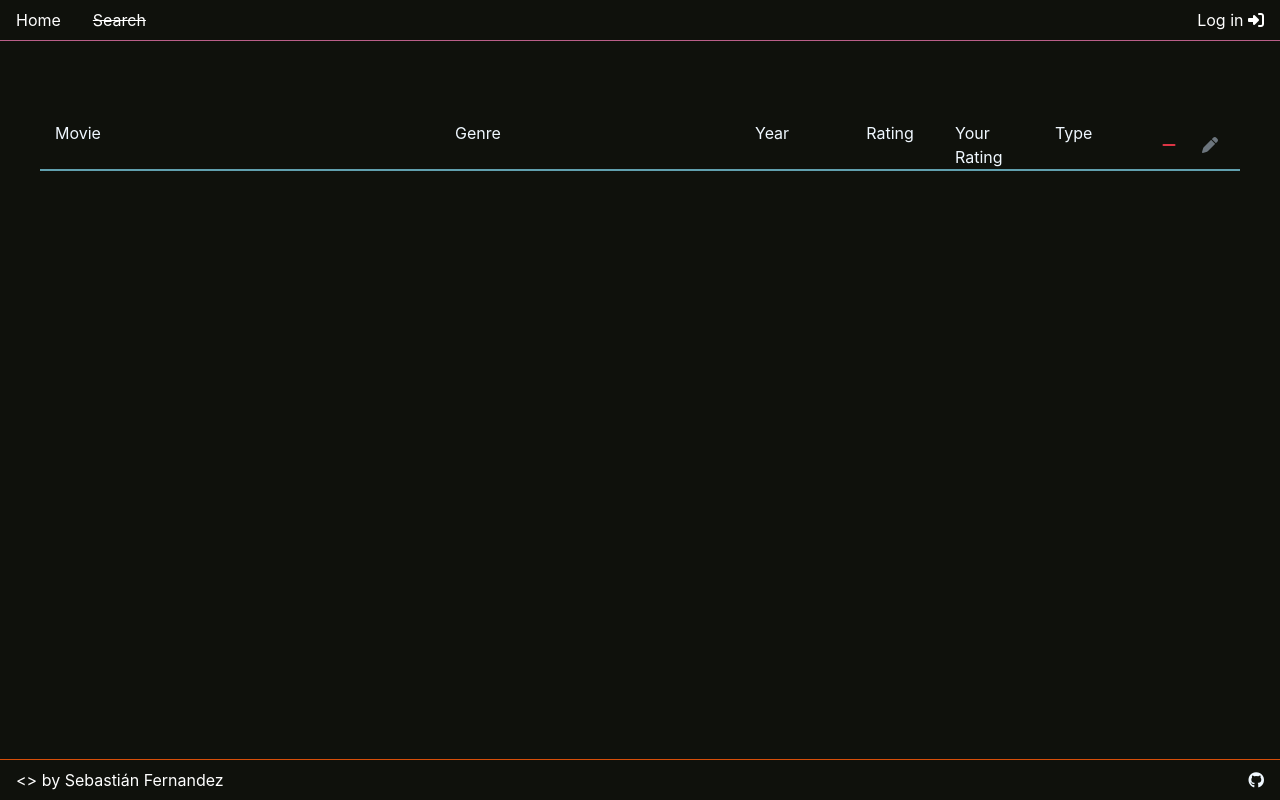
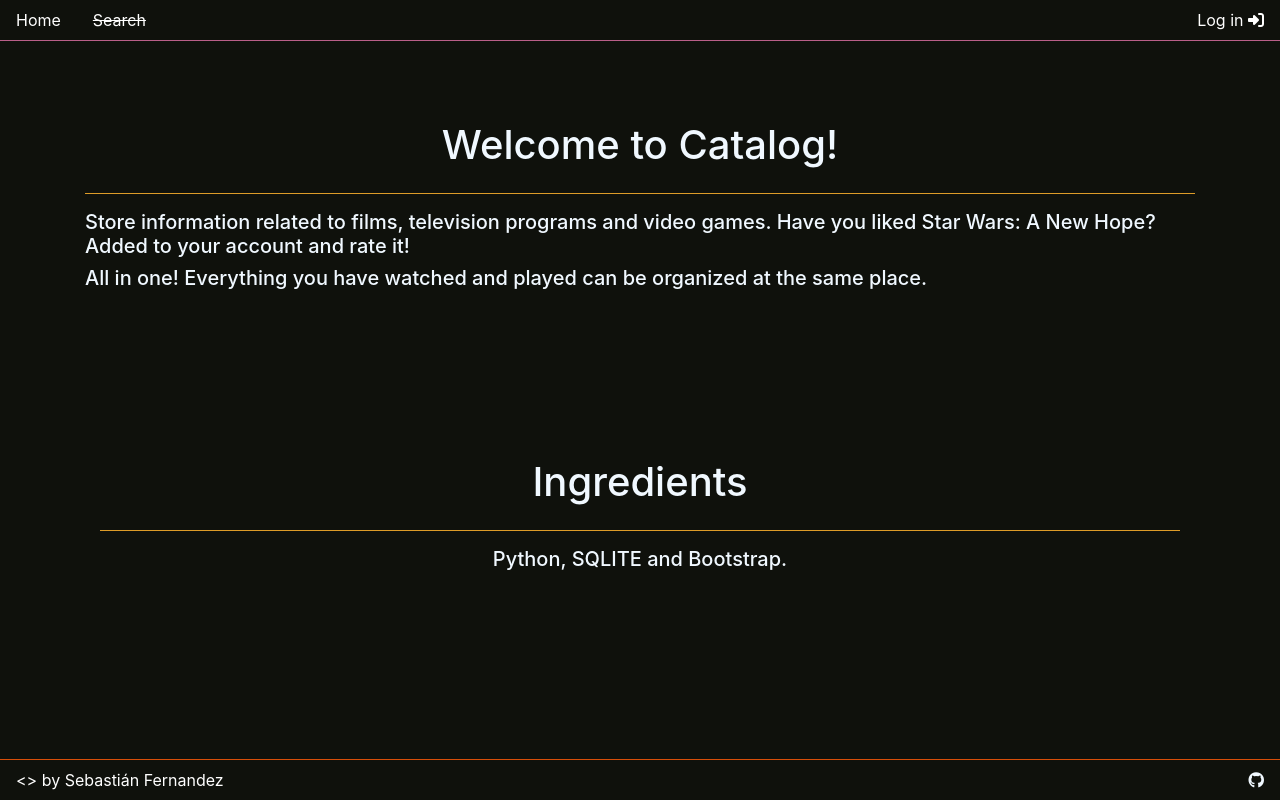
Before and after one commit to SebFernandez/Catalog, a Flask app: page / in a window 1280 px wide. Run offline with Flask 2, Linux system fonts and the light colour scheme; some libraries are stand-ins or nearby versions.

Commit message:
Preparing final details.

```diff
--- a/application/static/style.css
+++ b/application/static/style.css
@@ -9,6 +9,10 @@
     margin-right: 5vh;
 }
 
+#home   {
+    background-color: #F6AE2D;
+}
+
 .nav.fixed-bottom.footer {
     margin-top: 15%;
     border-top: 1px solid #D74E09;
@@ -17,6 +21,15 @@
 .nav.header    {
     border-bottom: 1px solid #B95F89;
     width: 100%;
+}
+
+.row.home   {
+    margin-left: 0;
+    margin-right: 0;
+}
+
+#tech   {
+    margin-top: 20vh;
 }
 
 .row.head{
@@ -78,7 +91,7 @@
     color: aliceblue;
 }
 
-hr  {
+#login  {
     background-color: #B6C649;
     margin-top: 7.7vh;
 }
--- a/application/templates/index.html
+++ b/application/templates/index.html
@@ -3,6 +3,8 @@
 {% block title %}Home{% endblock %}
 
 {% block main_content %}
+{% if user.is_authenticated == True %}
+
 {% if edit == False %}
 <form type="{{ url_for('views.index') }}" method="POST">
   <div class="row head">
@@ -79,4 +81,27 @@
 </form>
 
  {% endif %}
+{% else %}
+<div class="container">
+  <div class="row home justify-content-center">
+    <h1>Welcome to Catalog!</h1>
+  </div>
+  <hr id="home">
+  <div class="row home">
+    <h5>Store information related to films, television programs and video games. Have you liked Star Wars: A New Hope? Added to your account and rate it!</h5>
+  </div>
+  <div class="row home">
+    <h5>All in one! Everything you have watched and played can be organized at the same place.</h5>
+  </div>
+  <div class="container" id="tech">
+    <div class="row home justify-content-center">
+      <h1>Ingredients</h1>
+    </div>
+    <hr id="home">
+    <div class="row home justify-content-center">
+      <h5>Python, SQLITE and Bootstrap.</h5>
+    </div>
+  </div>
+</div>
+{% endif %}
 {% endblock %}
--- a/application/templates/login.html
+++ b/application/templates/login.html
@@ -12,7 +12,7 @@
     <button type="submit" class="btn btn-primary" id="login-btn">Sign in</button>
 </form>
 
-<hr>
+<hr id="login">
 
 <div class="container d-flex justify-content-center">
     <div class="row flex-column">
--- a/application/views.py
+++ b/application/views.py
@@ -7,14 +7,8 @@
 
 views = Blueprint('views', __name__)
 
-'''
-
-# TODO
-    - Flash messages.
-    - Unit test.
-    - Clean Code.
-
-'''
+#! TODO
+#*   - Clean Code.
 
 add_list = []
 srch_list = []
--- a/requirements.txt
+++ b/requirements.txt
@@ -97,6 +97,7 @@
 ufw==0.36
 unattended-upgrades==0.1
 urllib3==1.26.3
+uWSGI==2.0.19.1
 wadllib==1.3.4
 Werkzeug==1.0.1
 wrapt==1.12.1
```
Also changed, not shown: dev.ini (added, +11 -0 lines).
